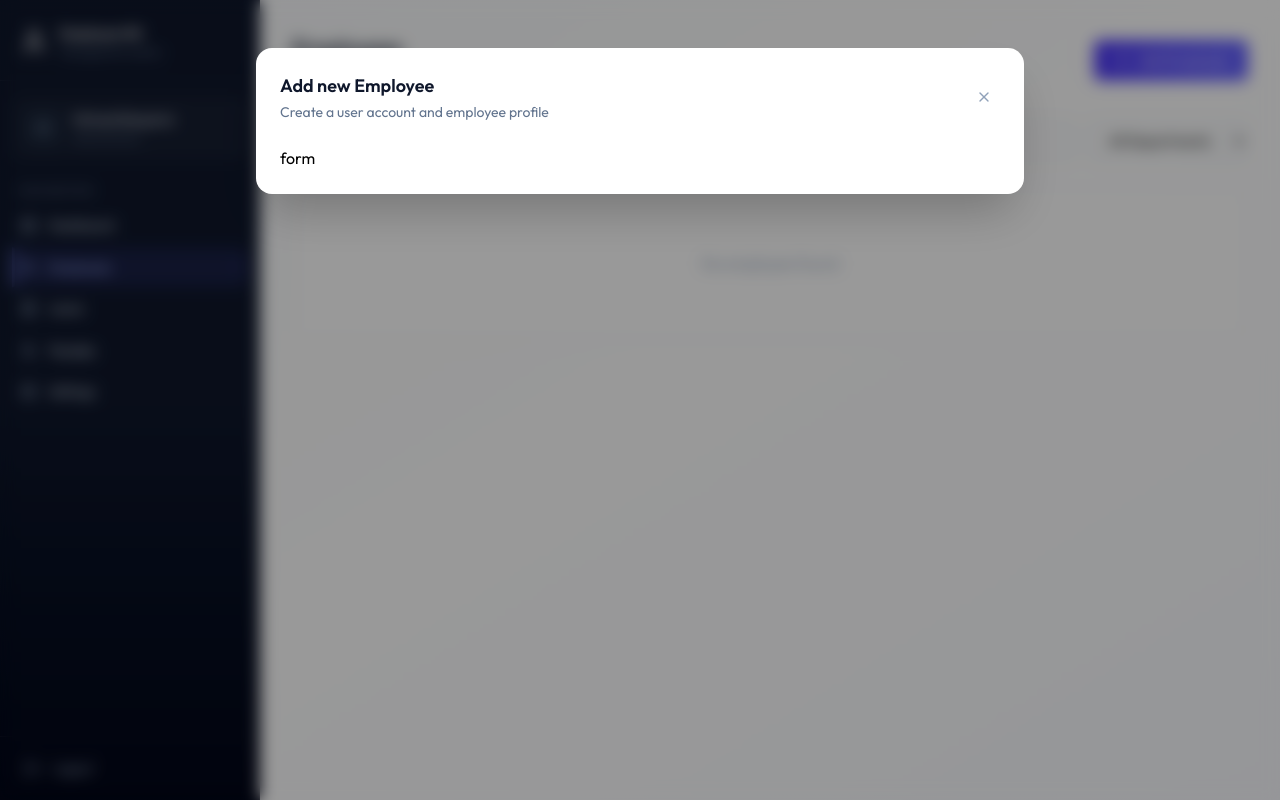
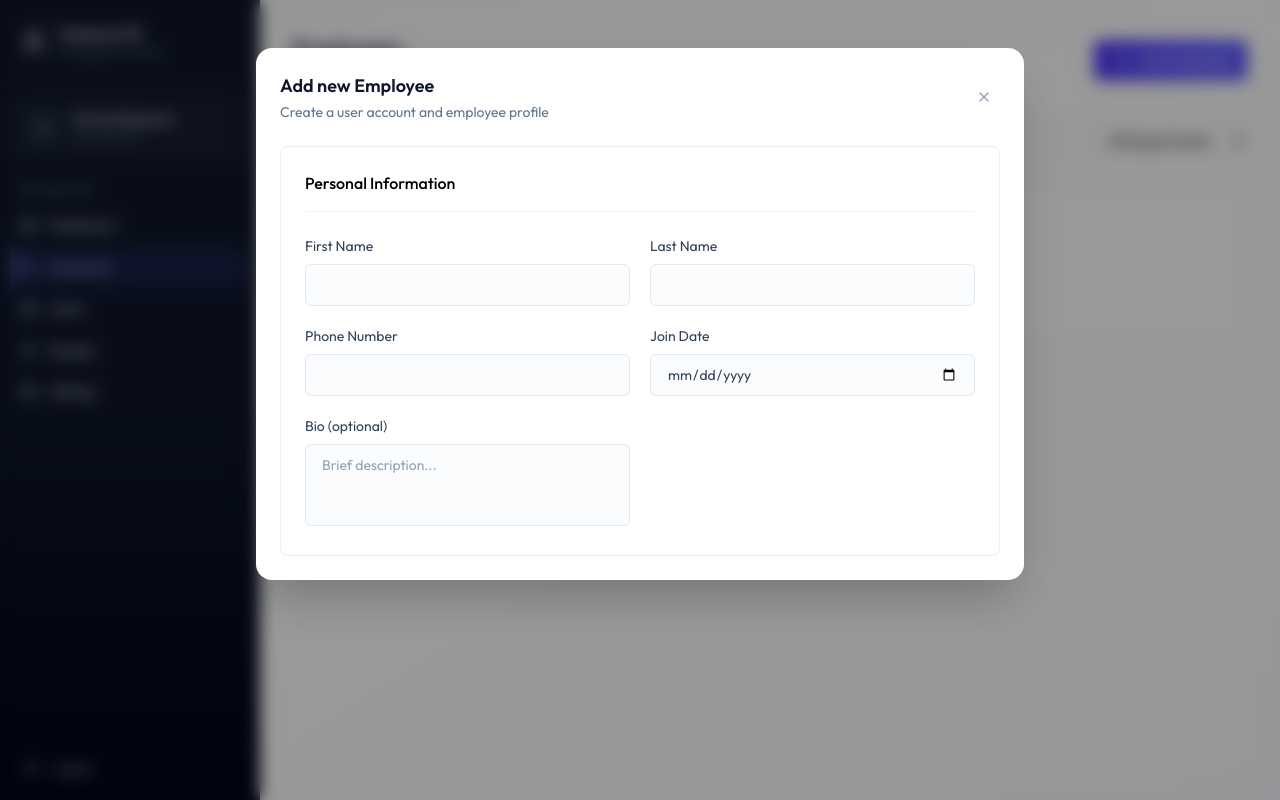
Before and after one commit to Xlence1624/Employee-management-system, a React (Vite) app in the folder Client/: page /employees in a window 1280 px wide. Both pictures are taken after typing "Sample" into the empty fields and a click on the button "Add Employee". Built offline with nearby package versions, Linux system fonts and the light colour scheme.

Commit message:
employee creation and editing features added
Signed-off-by: Xlence1624 <xlence1624@gmail.com>

```diff
--- /dev/null
+++ b/Client/src/components/EmployeeForm.jsx
@@ -0,0 +1,49 @@
+import React, { useState } from 'react'
+import { useNavigate } from 'react-router-dom'
+
+const EmployeeForm = ({initialData, onSuccess, onCancel}) => {
+  const navigate = useNavigate()
+  const [loading, setloading] = useState(false)
+  const isEditMode = !!initialData;
+  const handleSubmit = async (e) => {
+    e.preventDefault()
+  }
+  return (
+   <form action="" className='space-y-6 max-w-3xl animate-fade-in'>
+    {/* personal information */}
+    <div className='card p-5 sm:p-6'>
+<h3 className='font-medium mb-6 pb-4 border-b border-slate-100'>Personal Information</h3>
+<div className='grid grid-cols-1 sm:grid-cols-2 gap-5 text-sm text-slate-700'>
+<div>
+  <label htmlFor="" className='block mb-2'>First Name</label>
+ <input name='firstName' required defaultValue={initialData?.firstName} />
+</div>
+
+<div>
+  <label htmlFor="" className='block mb-2'>Last Name</label>
+ <input name='lastName' required defaultValue={initialData?.lastName} />
+</div>
+
+
+<div>
+  <label htmlFor="" className='block mb-2'>Phone Number</label>
+ <input name='phone' required defaultValue={initialData?.phone} />
+</div>
+
+<div>
+  <label htmlFor="" className='block mb-2'>Join Date</label>
+ <input type='date' name='joinDate' required defaultValue={initialData?.joinDate ? new Date(initialData.joinDate).toISOString().split("T")[0] :  ""  } />
+</div>
+
+<div className='sm-col-span-2'>
+  <label htmlFor="" className='block mb-2'>Bio (optional)</label>
+ <textarea name='bio' required defaultValue={initialData?.bio}  rows={3} className='resize-none' placeholder='Brief description...'/>
+</div>
+</div>
+    </div>
+
+   </form>
+  )
+}
+
+export default EmployeeForm
--- a/Client/src/pages/Employees.jsx
+++ b/Client/src/pages/Employees.jsx
@@ -3,6 +3,7 @@
 import { dummyEmployeeData, DEPARTMENTS } from "../assets/assets";
 import { CrossIcon, Plus, Search, X } from "lucide-react";
 import EmployeeCard from "../components/EmployeeCard";
+import EmployeeForm from "../components/EmployeeForm";
 
 const Employees = () => {
   const [employees, setEmployees] = useState([]);
@@ -129,7 +130,16 @@
               </button>
             </div>
 
-            <div className="p-6">form</div>
+            <div className="p-6">
+
+    <EmployeeForm   onSuccess={() => {
+                showCreateModel(faalse);
+                fetchEmployees();
+              }}
+              onCancel={() => setShowCreateModel(false)}
+              />
+
+            </div>
           </div>
         </div>
       )}
@@ -162,7 +172,14 @@
               </button>
             </div>
 
-            <div className="p-6">form</div>
+            <div className="p-6">
+              <EmployeeForm   initialData={editEmployee} onSuccess={() => {
+                setEditEmployee(null);
+                fetchEmployees();
+              }}
+              onCancel={() => setEditEmployee(null)}
+              />
+            </div>
           </div>
         </div>
       )}
```
